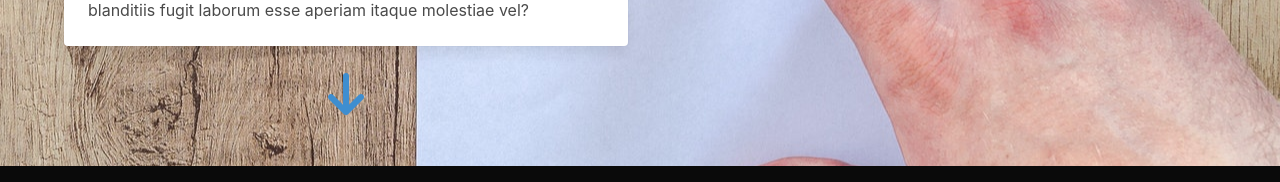
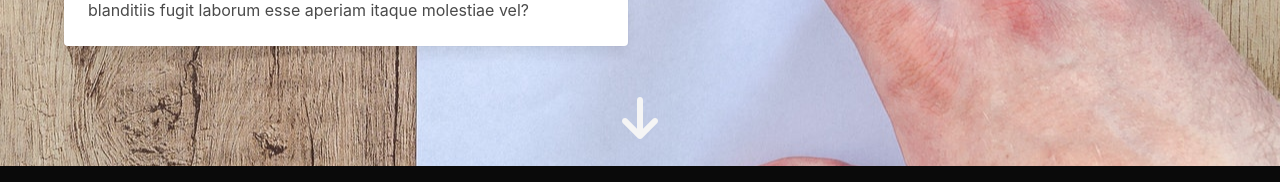
Before and after one commit to Spartalis1/service, a plain HTML site: page index.html in a window 1280 px wide. Shown: the part 840-1022 px from the top of the page. Drawn offline with Linux system fonts and the light colour scheme.

Commit message:
Fixed arrow

```diff
--- a/index.html
+++ b/index.html
@@ -101,16 +101,17 @@
                   </p>
                 </div>
                 </div>
-              <div class="mt-5 has-text-centered">
-                <a href="#method" class="fas fa-arrow-down has-text-info is-size-1"></a></div>
               </div>
-            <div class="column"></div>
+            </div>
+
           </div>
         </div>
       </div>
 
 
 
+      <div class="is-full mb-5 has-text-centered">
+        <a href="#method" class="fas fa-arrow-down has-text-light is-size-1"></a></div>
     </section>
     <section
     id="method"
```
Lines whose indentation alone changed are shown as unchanged.
